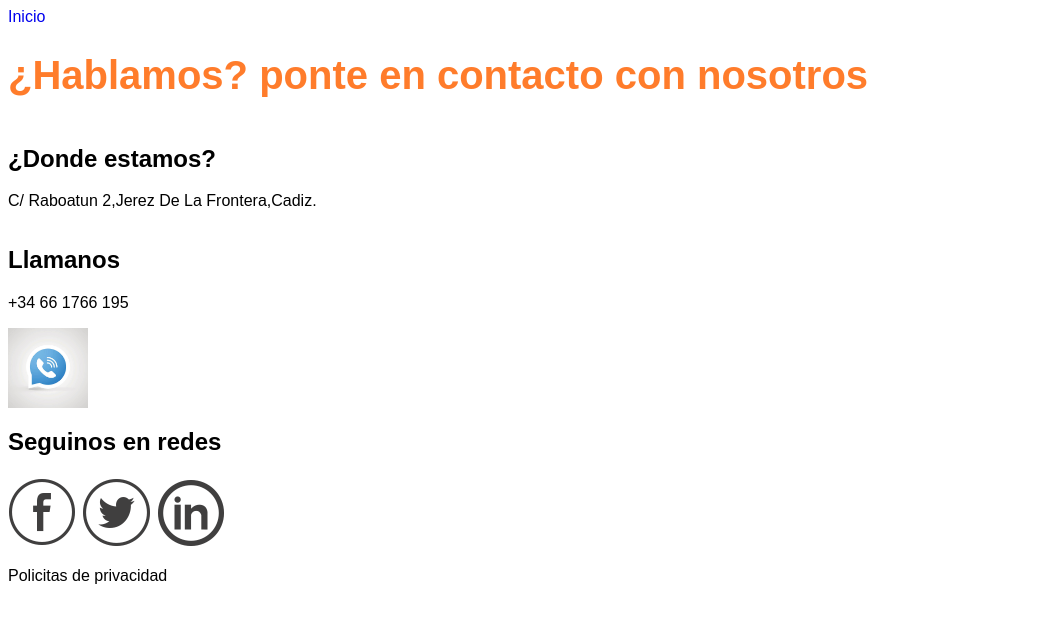
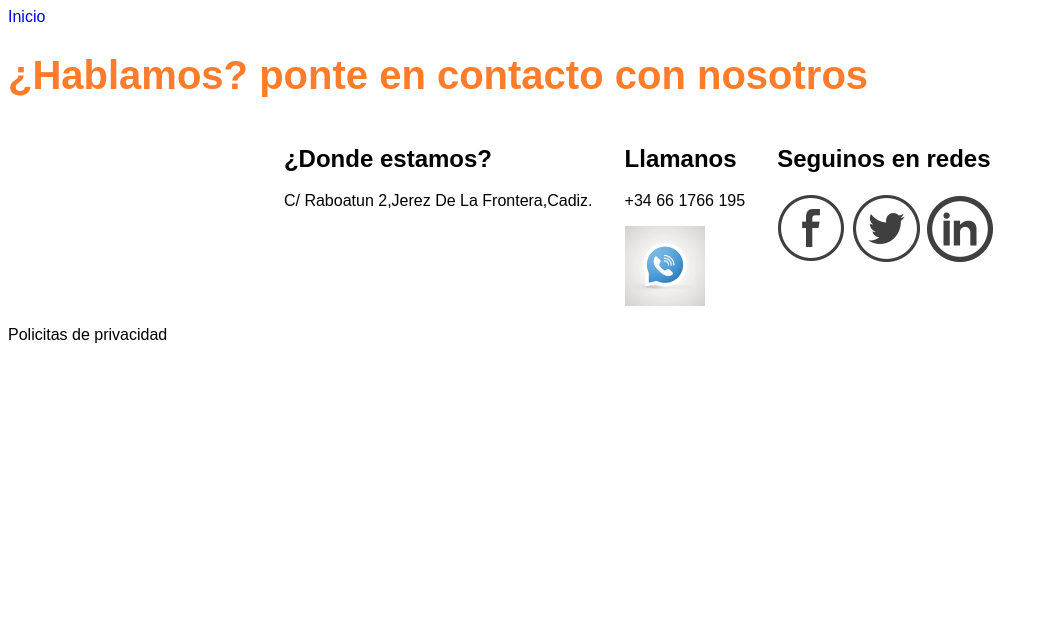
Before and after one commit to EJMolina28/preentrega-molina, a plain HTML site: page paginas/contacto.html in a window 1280 px wide. Shown: the whole page, without its empty margins (0-1048 px from the left). Drawn offline with Linux system fonts and the light colour scheme.

Commit message:
cambio en estilos

```diff
--- a/css/style.css
+++ b/css/style.css
@@ -69,13 +69,6 @@ ul{
     flex-direction: column;
 }
 
-.elemento-padre-main {
-    display: flex;
-    flex-wrap: wrap;
-    flex-direction: column;
-
-}
-
 .imagen-contacto{
     width: 5rem;
     height: 5rem;
--- a/paginas/contacto.html
+++ b/paginas/contacto.html
@@ -18,7 +18,7 @@
 
     </header>
     <!-- cominzo de main -->
-    <main class="elemento-padre-main">
+    <main class="elemento-padre">
         <section>
             <h2>¿Donde estamos?</h2>
             <p>C/ Raboatun 2,Jerez De La Frontera,Cadiz.</p>
@@ -28,8 +28,9 @@
         <section>
             <h2>Llamanos</h2>
             <p>+34 66 1766 195</p>
+            <img class="imagen-contacto" src="../images/telefono.jpg" alt="logo de telefono">
         </section>
-<img class="imagen-contacto" src="../images/telefono.jpg" alt="logo de telefono">
+
         <section>
             <h2>Seguinos en redes</h2>
 
```
